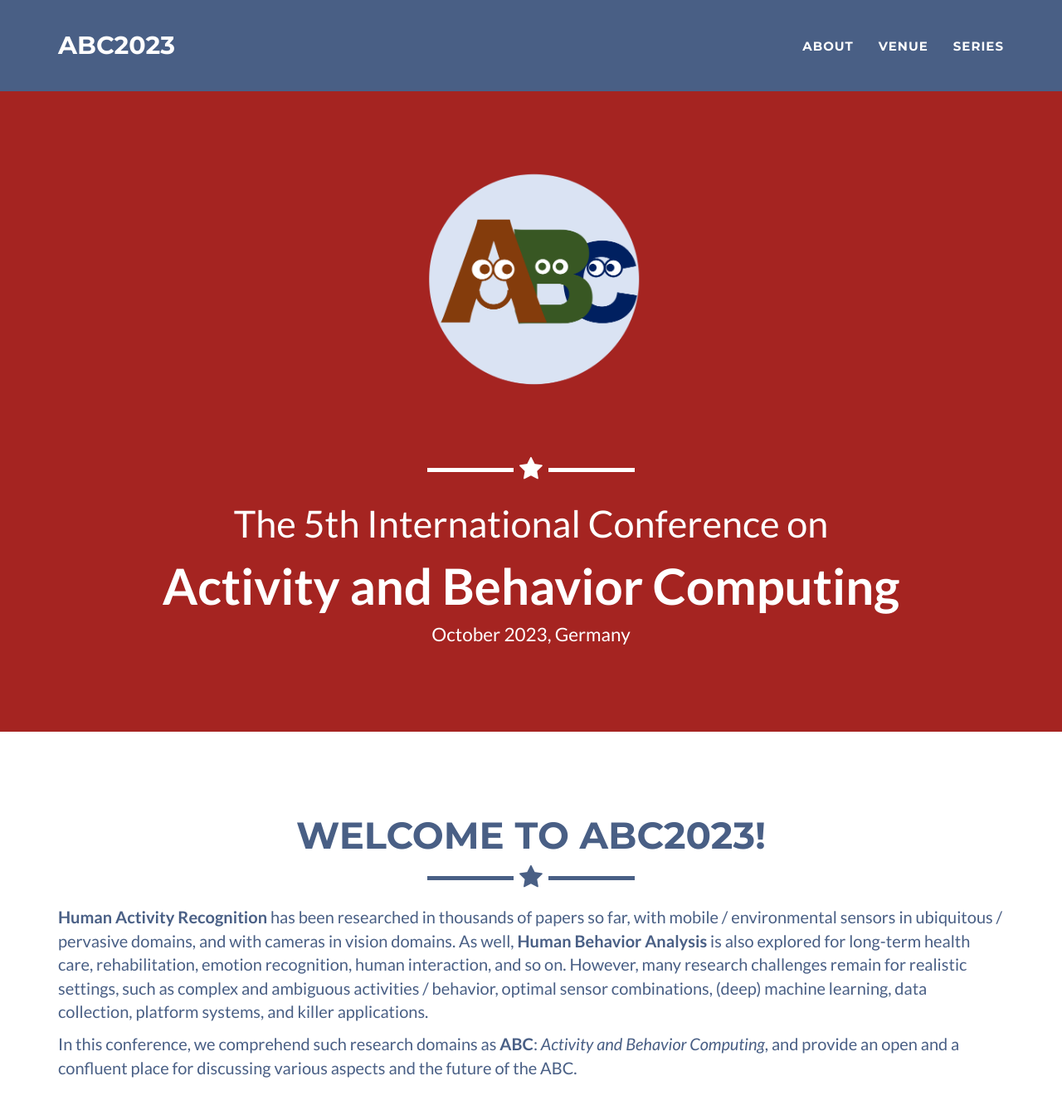
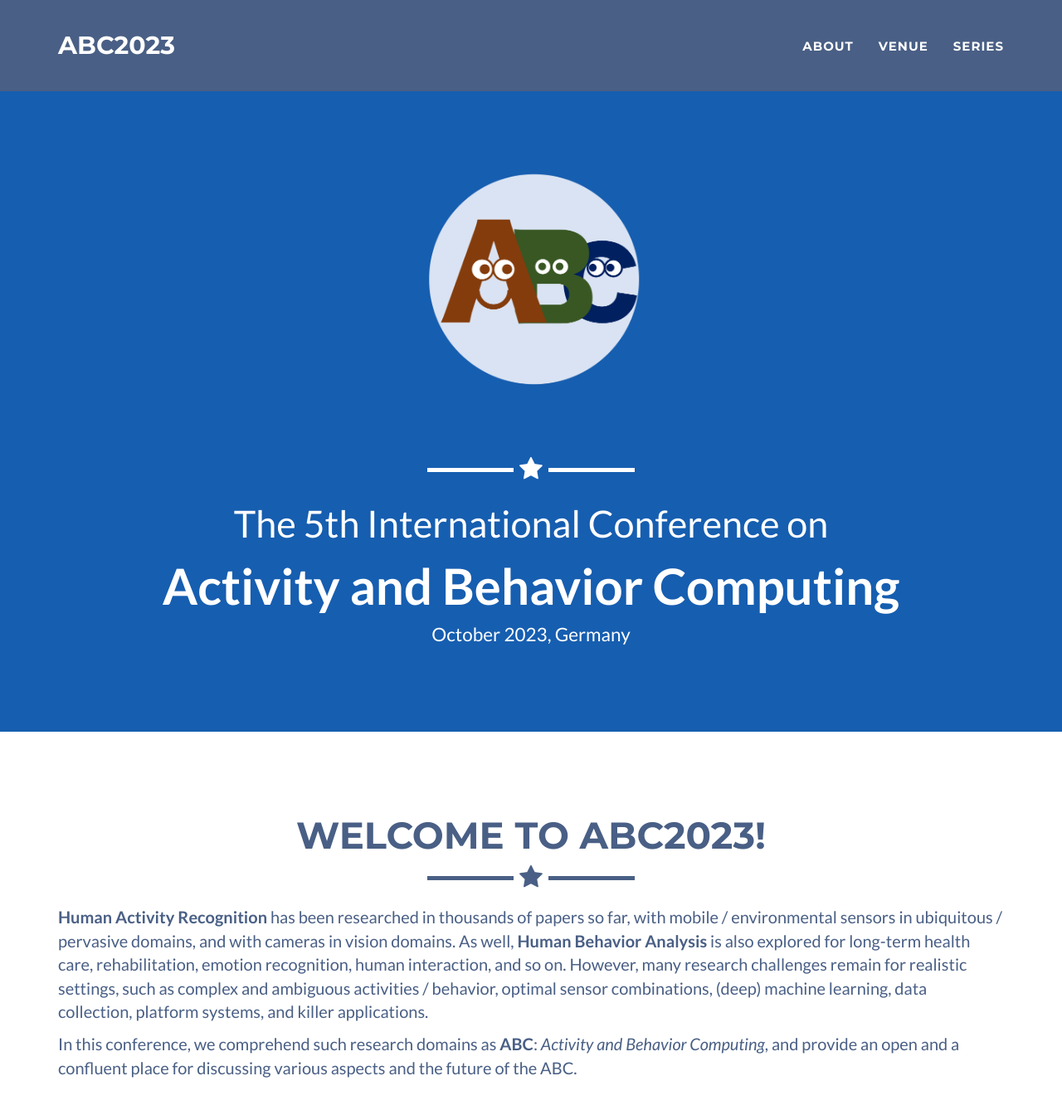
Before and after one commit to abc-research/abc-research.github.io, a Jekyll site: the page built from index.html, in a window 1280 px wide and 1400 px high. Shown: the top 1338 px of the window at 83% size. Built offline with Jekyll 4.4.1, drawn with Linux system fonts in a browser that asks for light colours.

Commit message:
Update _config.yml

```diff
--- a/_config.yml
+++ b/_config.yml
@@ -66,8 +66,8 @@ disqus_shortname: myshortname
 
 # Color settings (hex-codes without the leading hash-tag)
 color:
-  primary: A52421
-  primary-rgb: "165,36,33"
+  primary: 165EB0
+  primary-rgb: "22,94,176"
 #  primary: ee6128, 444648
 #  primary-rgb: 238,97,40.    73,95,133
   secondary: 495F85
```
